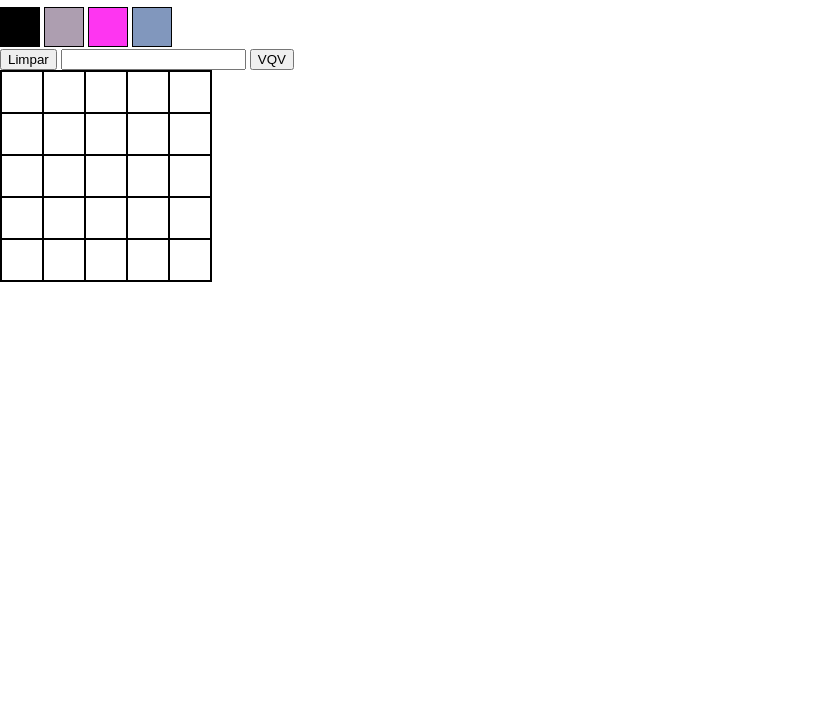
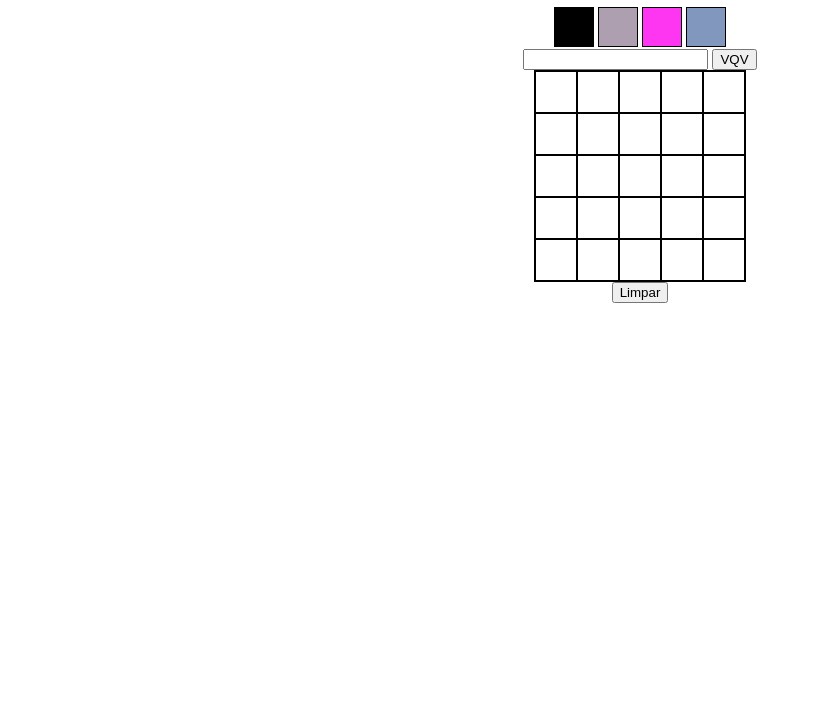
Before and after one commit to arthur-debiasi/fundamentals-pixels-art, a plain HTML site: page index.html in a window 1280 px wide. Shown: the part 73-800 px from the top of the page, without its empty margins (0-820 px from the left). Drawn offline with Linux system fonts and the light colour scheme.

Commit message:
fix: body display flex

```diff
--- a/index.html
+++ b/index.html
@@ -5,10 +5,10 @@
     <meta http-equiv="X-UA-Compatible" content="IE=edge" />
     <meta name="viewport" content="width=device-width, initial-scale=1.0" />
     <title>Paleta de Cores</title>
+    <!-- <link href="https://cdn.jsdelivr.net/npm/bootstrap@5.2.3/dist/css/bootstrap.min.css" rel="stylesheet" integrity="sha384-rbsA2VBKQhggwzxH7pPCaAqO46MgnOM80zW1RWuH61DGLwZJEdK2Kadq2F9CUG65" crossorigin="anonymous"> -->
     <link rel="stylesheet" href="style.css" />
   </head>
   <body>
-    <div>
       <h1 id="title">Paleta de Cores</h1>
       <div class="palette-container" id="color-palette">
         <button id="color-one" class="color selected"></button>
@@ -16,12 +16,13 @@
         <button id="color-three" class="color"></button>
         <button id="color-four" class="color"></button>
       </div>
+      <div>
+        <input id="board-size" type="number">
+        <button id="generate-board"></button>
+      </div>
+      <div id="pixel-board"></div>
       <button id="clear-board">Limpar</button>
-      <input id="board-size" type="number">
-      <button id="generate-board"></button>
-      <div id="pixel-board"></div>
-    </div>
-
+    <!-- <script src="https://cdn.jsdelivr.net/npm/bootstrap@5.2.3/dist/js/bootstrap.bundle.min.js" integrity="sha384-kenU1KFdBIe4zVF0s0G1M5b4hcpxyD9F7jL+jjXkk+Q2h455rYXK/7HAuoJl+0I4" crossorigin="anonymous"></script> -->
     <script src="script.js"></script>
   </body>
 </html>
--- a/style.css
+++ b/style.css
@@ -2,6 +2,10 @@
   margin: 0;
   padding: 0;
   height: 100%;
+  display: flex;
+  flex-direction: column;
+  justify-content: center;
+  align-items: center;
 }
 .color {
   border: black solid 1px;
@@ -17,8 +21,8 @@
   /* height: 40px; */
 }
 
-
 #pixel-board {
+  box-sizing: initial;
   width: 210px;
   height: 210px;
   display: flex;
```
